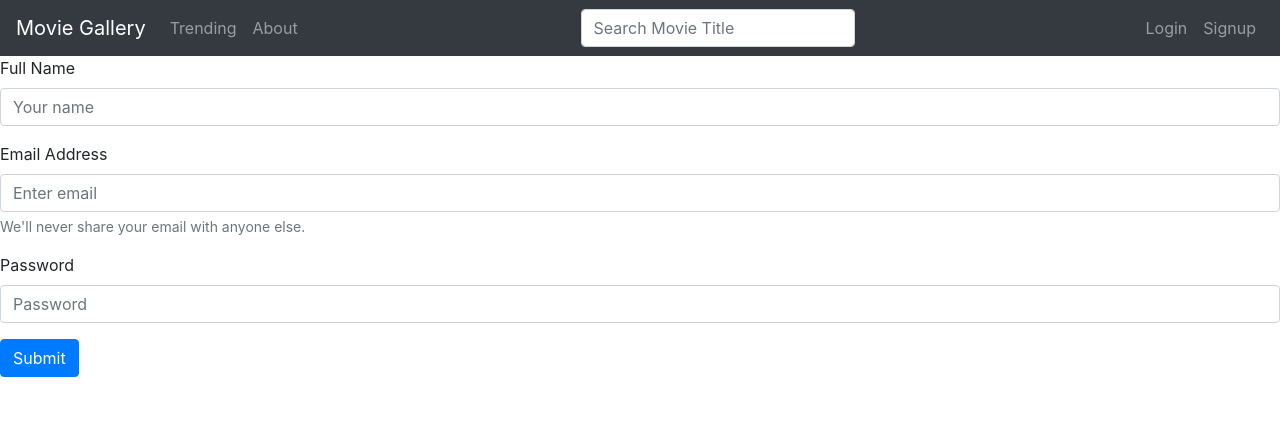
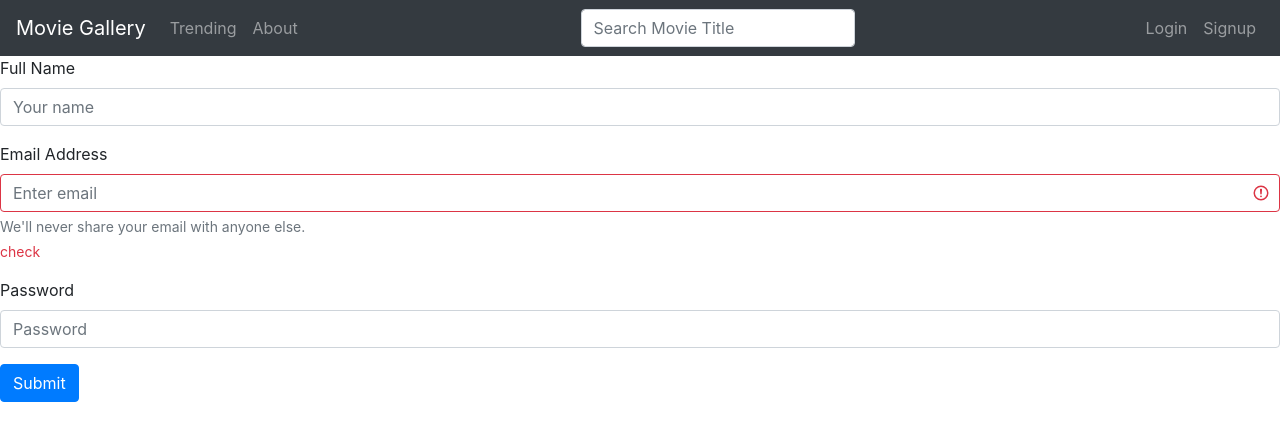
Before and after one commit to kaushik0911/react-movie-gallery, a React (Create React App) app: page / in a window 1280 px wide. Shown: the top 440 px of the page. Built offline with nearby package versions, Linux system fonts and the light colour scheme; no server answers.

Commit message:
form validations init

```diff
--- a/src/session-container/login-container.js
+++ b/src/session-container/login-container.js
@@ -30,7 +30,7 @@ class SessionContainer extends Component {
     login(email, password)
     .then(function (success) {
       if(success) {
-        this.setState({logged: true, show: false});
+
       }
     })
     .catch(function (error) {
@@ -54,6 +54,7 @@ class SessionContainer extends Component {
               <Form.Group controlId="formEmail">
                 <Form.Label>Email address</Form.Label>
                 <Form.Control type="email" name="email" placeholder="Enter email" onChange={this.onInputTypesChange}/>
+
               </Form.Group>
               <Form.Group controlId="formPassword">
                 <Form.Label>Password</Form.Label>
--- a/src/session-container/registration-container.js
+++ b/src/session-container/registration-container.js
@@ -23,7 +23,7 @@ class RegistrationContainer extends Component {
     event.preventDefault();
 
     var user = new Object();
-    user.fullname = this.state.fullname;
+    user.fullname = this.state.name;
     user.email    = this.state.email;
     user.password = this.state.password;
 
@@ -41,15 +41,16 @@ class RegistrationContainer extends Component {
         <Form onSubmit={this.onFormSubmit}>
           <Form.Group controlId="formBasicFullname">
             <Form.Label>Full Name</Form.Label>
-            <Form.Control name="fullname" type="text" placeholder="Your name" onChange={this.onInputTypesChange} />
+            <Form.Control name="name" type="text" placeholder="Your name" onChange={this.onInputTypesChange}/>
           </Form.Group>
 
           <Form.Group controlId="formBasicEmail">
             <Form.Label>Email Address</Form.Label>
-            <Form.Control name="email" type="email" placeholder="Enter email" onChange={this.onInputTypesChange}/>
+            <Form.Control name="email" type="email" placeholder="Enter email" onChange={this.onInputTypesChange} isInvalid={true}/>
             <Form.Text className="text-muted">
               We'll never share your email with anyone else.
             </Form.Text>
+            <Form.Control.Feedback type="invalid">check</Form.Control.Feedback>
           </Form.Group>
 
           <Form.Group controlId="formBasicPassword">
```
